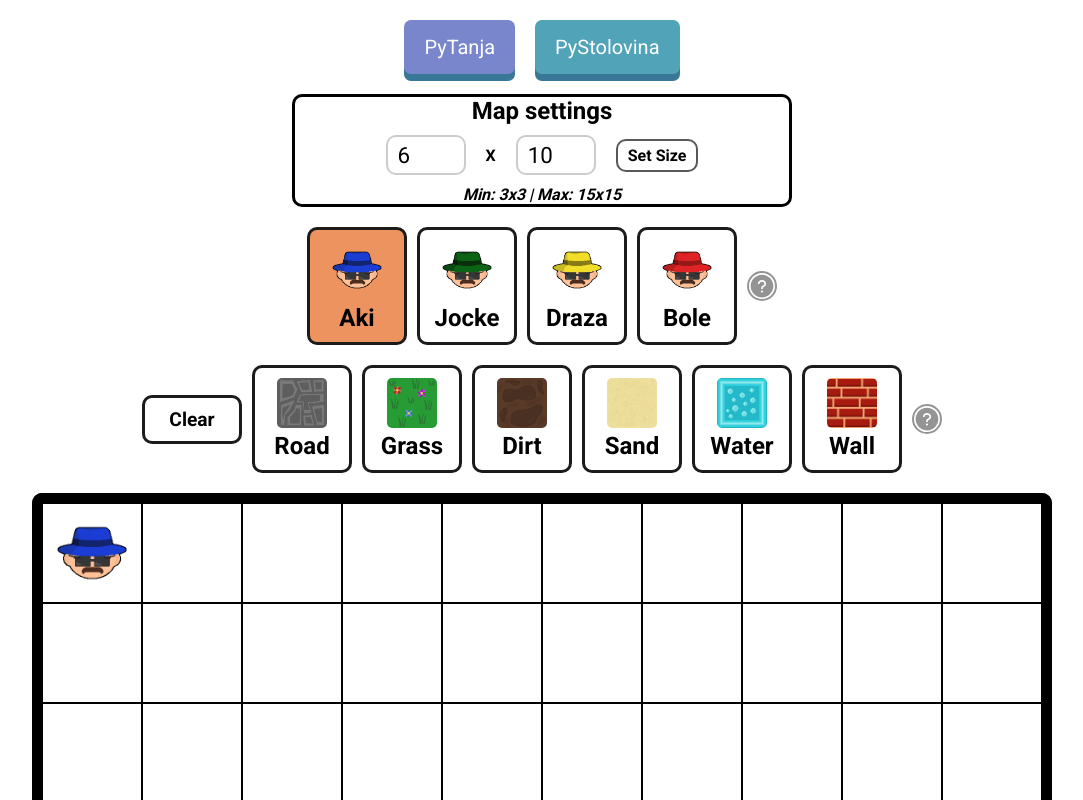
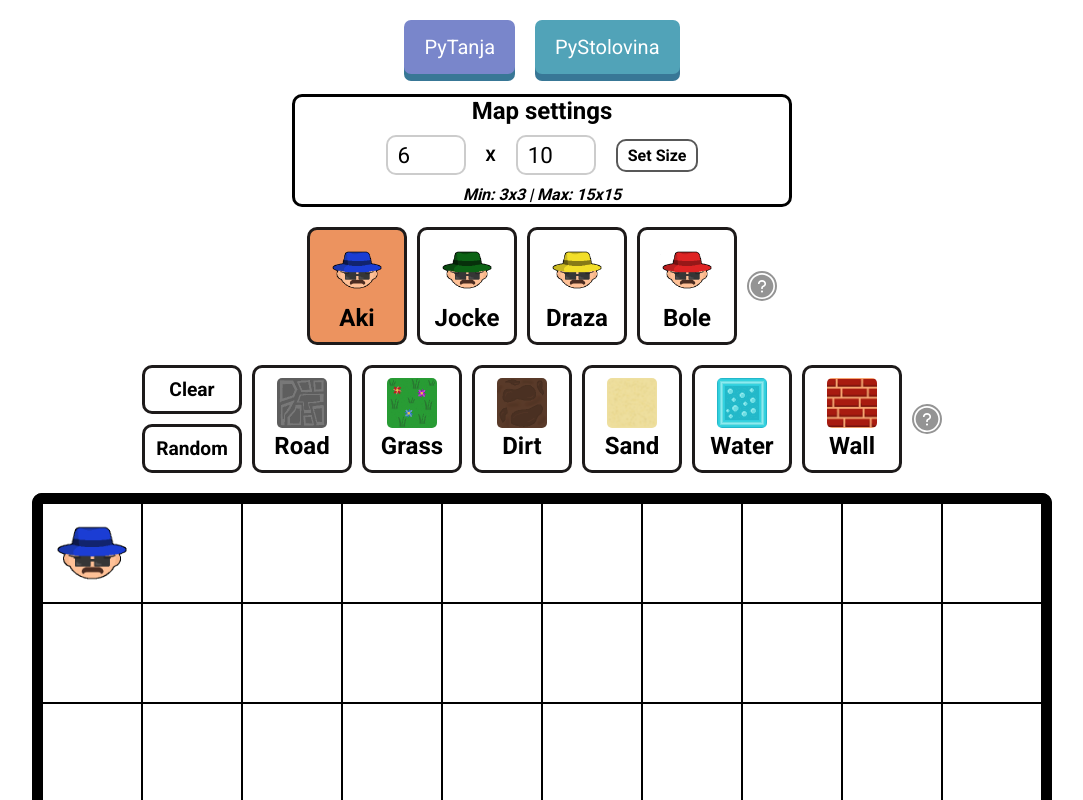
Before and after one commit to ensarhamzic/artificial-intelligence-client, a React (Create React App) app: page / in a window 1280 px wide. Shown: the top 800 px of the page, without its empty margins (98-1181 px from the left). Built offline with nearby package versions, Linux system fonts and the light colour scheme.

Commit message:
random map generating

```diff
--- a/src/components/PyTanja/PyTanja.js
+++ b/src/components/PyTanja/PyTanja.js
@@ -4,6 +4,12 @@ import PyTanjaAgentSelector from "../PyTanjaAgentSelector/PyTanjaAgentSelector"
 import PyTanjaMap from "../PyTanjaMap/PyTanjaMap"
 import PyTanjaTileSelector from "../PyTanjaTileSelector/PyTanjaTileSelector"
 import classes from "./PyTanja.module.css"
+import dirt from "../../images/tiles/dirt.png"
+import road from "../../images/tiles/road.png"
+import grass from "../../images/tiles/grass.png"
+import sand from "../../images/tiles/sand.png"
+import water from "../../images/tiles/water.png"
+import wall from "../../images/tiles/wall.png"
 
 // TODO: Score tj. price u donjem uglu
 
@@ -16,6 +22,15 @@ for (let i = 0; i < 6; i++) {
   }
   defaultMap.push(row)
 }
+
+const allTiles = [
+  { title: "Road", id: "r", src: road },
+  { title: "Grass", id: "g", src: grass },
+  { title: "Dirt", id: "m", src: dirt },
+  { title: "Sand", id: "d", src: sand },
+  { title: "Water", id: "w", src: water },
+  { title: "Wall", id: "s", src: wall },
+]
 
 const PyTanja = () => {
   const [map, setMap] = useState(defaultMap)
@@ -127,6 +142,17 @@ const PyTanja = () => {
     if (isRunning) return
     if (selectedTile === tile) setSelectedTile(null)
     else setSelectedTile(tile)
+  }
+
+  const onRandom = () => {
+    let tiles = allTiles.map((t) => t.id)
+    let newMap = createEmptyMap(map.length, map[0].length)
+    for (let i = 0; i < map.length; i++) {
+      for (let j = 0; j < map[i].length; j++) {
+        newMap[i][j] = tiles[Math.floor(Math.random() * tiles.length)] // random array element
+      }
+    }
+    setMap(newMap)
   }
 
   const onAgentSelect = (id) => {
@@ -256,6 +282,8 @@ const PyTanja = () => {
         onTileSelect={onTileSelect}
         selectedTile={selectedTile}
         onClearMap={clearMap}
+        tiles={allTiles}
+        onRandom={onRandom}
       />
       <PyTanjaMap
         map={map}
--- a/src/components/PyTanjaTileSelector/PyTanjaTileSelector.js
+++ b/src/components/PyTanjaTileSelector/PyTanjaTileSelector.js
@@ -1,22 +1,7 @@
 import React, { useState } from "react"
 import classes from "./PyTanjaTileSelector.module.css"
-import dirt from "../../images/tiles/dirt.png"
-import road from "../../images/tiles/road.png"
-import grass from "../../images/tiles/grass.png"
-import sand from "../../images/tiles/sand.png"
-import water from "../../images/tiles/water.png"
-import wall from "../../images/tiles/wall.png"
 import { AiFillQuestionCircle, AiOutlineCloseCircle } from "react-icons/ai"
 import ReactModal from "react-modal"
-
-const tiles = [
-  { title: "Road", id: "r", src: road },
-  { title: "Grass", id: "g", src: grass },
-  { title: "Dirt", id: "m", src: dirt },
-  { title: "Sand", id: "d", src: sand },
-  { title: "Water", id: "w", src: water },
-  { title: "Wall", id: "s", src: wall },
-]
 
 const TileToSelect = ({ title, id, src, selectedTile, onTileSelect }) => {
   return (
@@ -34,7 +19,13 @@ const TileToSelect = ({ title, id, src, selectedTile, onTileSelect }) => {
   )
 }
 
-const PyTanjaTileSelector = ({ onTileSelect, selectedTile, onClearMap }) => {
+const PyTanjaTileSelector = ({
+  onTileSelect,
+  selectedTile,
+  onClearMap,
+  onRandom,
+  tiles,
+}) => {
   const [detailsOpened, setDetailsOpened] = useState(false)
 
   return (
@@ -61,34 +52,34 @@ const PyTanjaTileSelector = ({ onTileSelect, selectedTile, onClearMap }) => {
         <div className={classes.modalContent}>
           <div className={classes.modalRow}>
             <div className={classes.modalTile}>
-              <img src={road} alt="Road" />
+              <img src={tiles.find((t) => t.id === "r").src} alt="Road" />
               <p className={classes.modalTileTitle}>Road</p>
               <p className={classes.modalTilePrice}>Price: 2</p>
             </div>
             <div className={classes.modalTile}>
-              <img src={grass} alt="Grass" />
+              <img src={tiles.find((t) => t.id === "g").src} alt="Grass" />
               <p className={classes.modalTileTitle}>Grass</p>
               <p className={classes.modalTilePrice}>Price: 3</p>
             </div>
             <div className={classes.modalTile}>
-              <img src={dirt} alt="Dirt" />
+              <img src={tiles.find((t) => t.id === "m").src} alt="Dirt" />
               <p className={classes.modalTileTitle}>Dirt</p>
               <p className={classes.modalTilePrice}>Price: 5</p>
             </div>
           </div>
           <div className={classes.modalRow}>
             <div className={classes.modalTile}>
-              <img src={sand} alt="Sand" />
+              <img src={tiles.find((t) => t.id === "d").src} alt="Sand" />
               <p className={classes.modalTileTitle}>Sand</p>
               <p className={classes.modalTilePrice}>Price: 7</p>
             </div>
             <div className={classes.modalTile}>
-              <img src={water} alt="Water" />
+              <img src={tiles.find((t) => t.id === "w").src} alt="Water" />
               <p className={classes.modalTileTitle}>Water</p>
               <p className={classes.modalTilePrice}>Price: 500</p>
             </div>
             <div className={classes.modalTile}>
-              <img src={wall} alt="Water" />
+              <img src={tiles.find((t) => t.id === "s").src} alt="Water" />
               <p className={classes.modalTileTitle}>Water</p>
               <p className={classes.modalTilePrice}>Price: 1000</p>
             </div>
@@ -96,9 +87,14 @@ const PyTanjaTileSelector = ({ onTileSelect, selectedTile, onClearMap }) => {
         </div>
       </ReactModal>
       <div className={classes.wrapper}>
-        <button className={classes.button} onClick={onClearMap}>
-          Clear
-        </button>
+        <div className={classes.controls}>
+          <button className={classes.button} onClick={onClearMap}>
+            Clear
+          </button>
+          <button className={classes.button} onClick={onRandom}>
+            Random
+          </button>
+        </div>
         {tiles.map((tile) => (
           <TileToSelect
             key={tile.id}
--- a/src/components/PyTanjaTileSelector/PyTanjaTileSelector.module.css
+++ b/src/components/PyTanjaTileSelector/PyTanjaTileSelector.module.css
@@ -23,6 +23,12 @@
 .tile p {
   font-size: 1.5rem;
   font-weight: bold;
+}
+
+.controls {
+  display: flex;
+  flex-direction: column;
+  gap: 10px;
 }
 
 .button {
```
